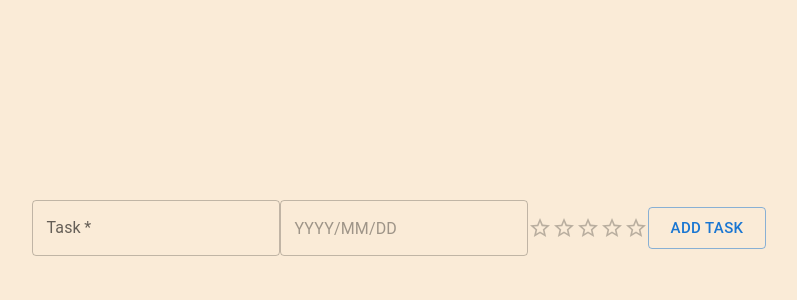
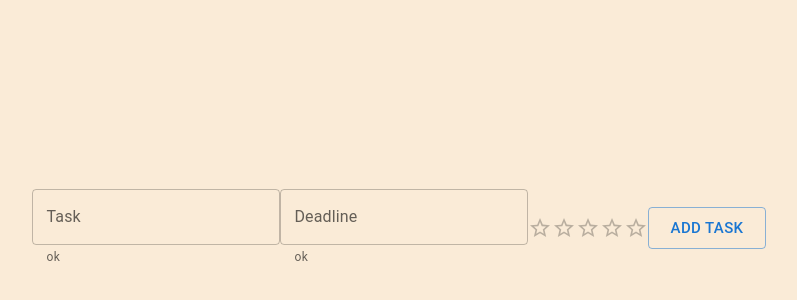
Before and after one commit to bodinzzz/React_TypeScript_TodoList, a React (Create React App) app: page / in a window 1280 px wide. Shown: the part 172-472 px from the top of the page, without its empty margins (241-1038 px from the left). Built offline with nearby package versions, Linux system fonts and the light colour scheme.

Commit message:
add validation form

```diff
--- a/src/pages/Home.tsx
+++ b/src/pages/Home.tsx
@@ -3,19 +3,35 @@ import "./Home.scss";
 import { ITask } from "../interfaces/ITask";
 import TodoTask from "../components/TodoTask";
 import { Button, TextField, Rating, Container } from "@mui/material";
+import dayjs, { Dayjs } from "dayjs";
 import { AdapterDayjs } from "@mui/x-date-pickers/AdapterDayjs";
 import { LocalizationProvider } from "@mui/x-date-pickers/LocalizationProvider";
 import { DatePicker } from "@mui/x-date-pickers/DatePicker";
-import moment from "react-moment";
+import type { DateValidationError } from "@mui/x-date-pickers";
+// import moment from "react-moment";
 
 const Home = () => {
+  const today = new Date();
+  // const today = dayjs();
+  // var todayDate = new Date();
+  // todayDate = today.toDate();
+  // console.log(today);
+  // console.log(todayDate);
   const [task, setTask] = useState<string>("");
   const [deadline, setDeadline] = useState<Date | null>(null);
   const [todoList, setTodoList] = useState<ITask[]>([]);
   const [importance, setImportance] = useState<number | null>(null);
+  const [taskError, setTaskError] = useState(false);
+  const [deadlineError, setDeadlineError] = useState<DateValidationError | null>(null);
 
   const handleSubmit = (e: React.SyntheticEvent) => {
     e.preventDefault();
+    if (!task) {
+      setTaskError(true);
+    }
+    if (!deadline) {
+      setTaskError(true);
+    }
     if (task && deadline && importance) {
       const newTask = { id: Date.now().toString(), taskName: task, deadline: deadline, importance: importance };
       setTodoList([...todoList, newTask]);
@@ -30,17 +46,52 @@ const Home = () => {
     );
   };
 
+  const deadlineErrorMessage = React.useMemo(() => {
+    console.log("HERE");
+    console.log(deadlineError);
+    switch (deadlineError) {
+      case "maxDate":
+      case "minDate": {
+        return "date must in the first quarter of 2022";
+      }
+
+      case "invalidDate": {
+        return "Your date is not valid";
+      }
+
+      default: {
+        return "Your date is not valid";
+      }
+    }
+  }, [deadline]);
+
   return (
     <div className="home">
       <form className="home__input-container" onSubmit={handleSubmit}>
-        <TextField type="text" label="Task" name="task" variant="outlined" required onChange={(event) => setTask(event.target.value)} />
+        <TextField
+          type="text"
+          label="Task"
+          name="task"
+          variant="outlined"
+          error={taskError}
+          helperText={taskError ? "Task Name is Required" : "ok"}
+          onChange={(event) => setTask(event.target.value)}
+        />
         <LocalizationProvider dateAdapter={AdapterDayjs}>
           <DatePicker
             value={deadline}
+            label="Deadline"
             onChange={(newDeadline: Date | null) => {
               setDeadline(newDeadline);
             }}
+            disablePast
             format="YYYY/MM/DD"
+            onError={(newError: DateValidationError) => setDeadlineError(newError)}
+            slotProps={{
+              textField: {
+                helperText: deadlineError ? deadlineErrorMessage : "ok",
+              },
+            }}
           />
         </LocalizationProvider>
         <Rating
```
